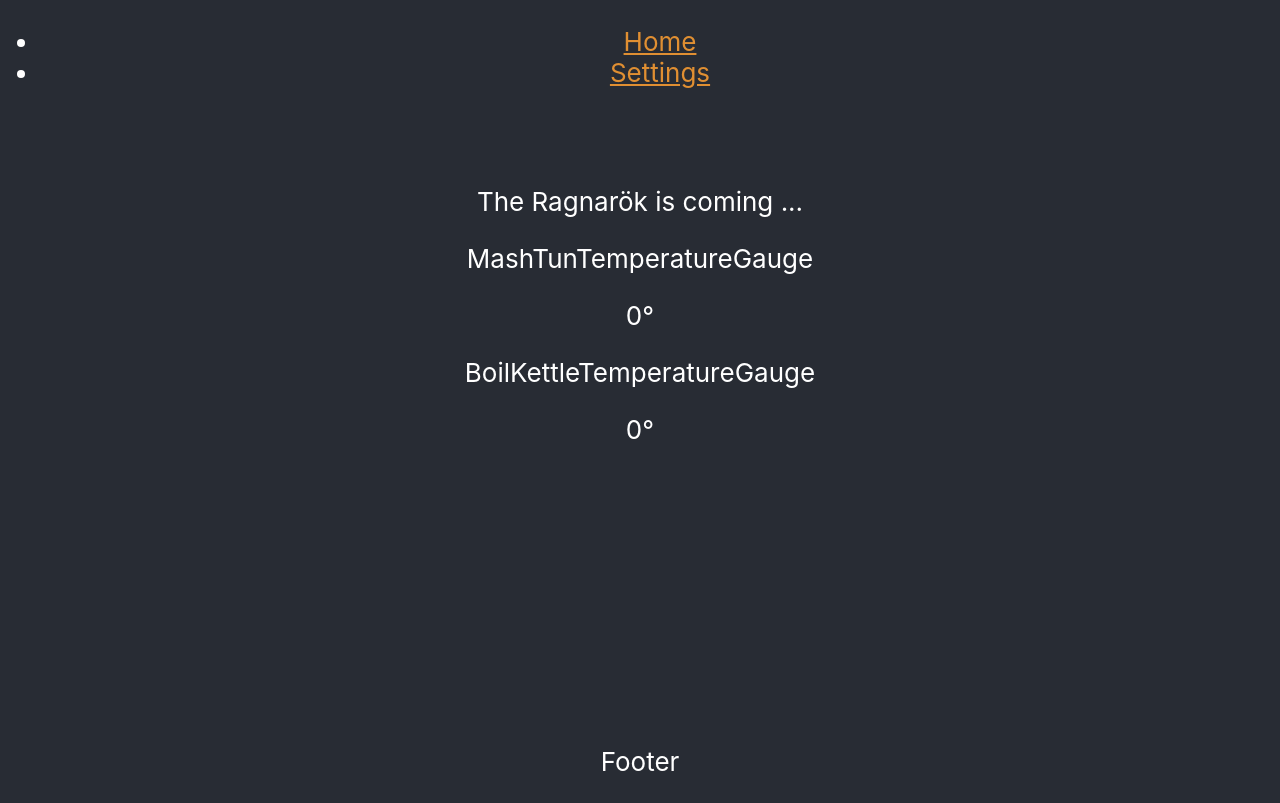
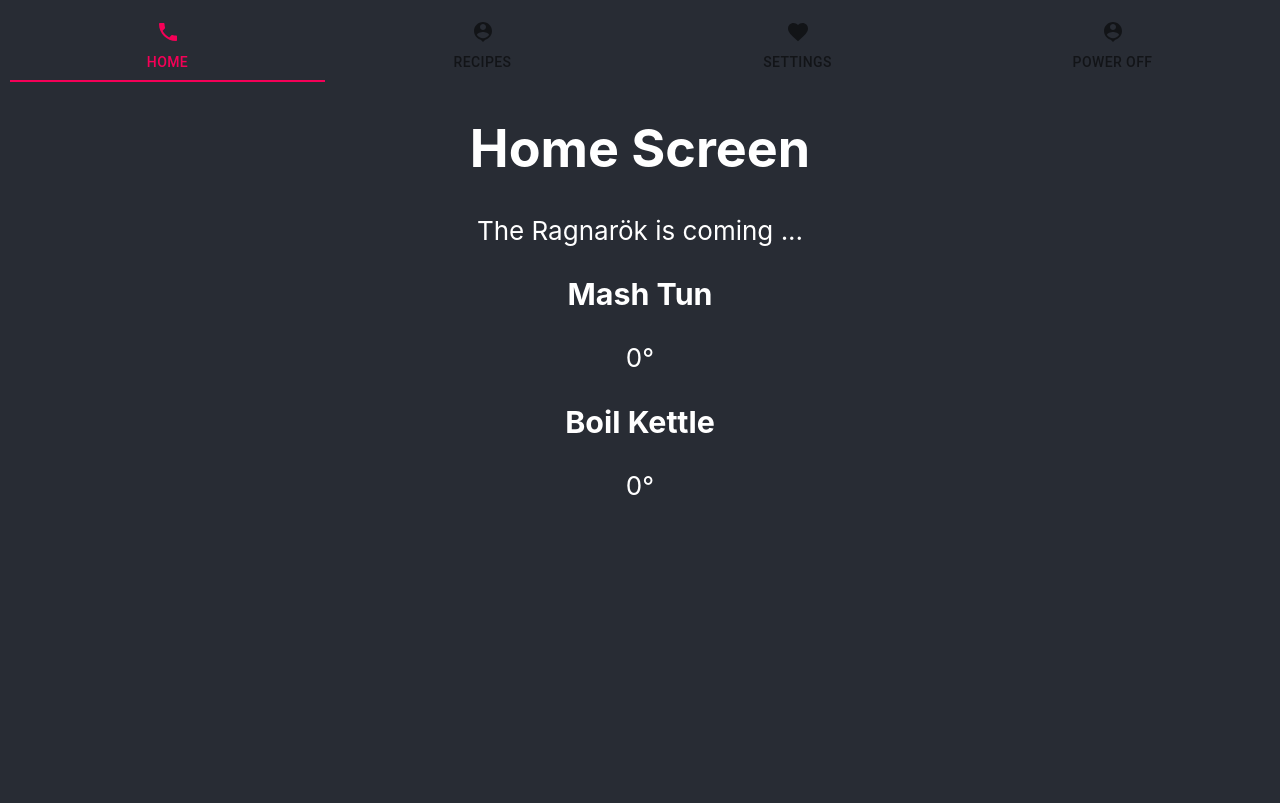
Before and after one commit to mabraidot/ragnarok, a React (Create React App) app in the folder web/app/: page / in a window 1280 px wide. Built offline with nearby package versions, Linux system fonts and the light colour scheme; no server answers.

Commit message:
Added tab navitation bar

```diff
--- a/web/app/package.json
+++ b/web/app/package.json
@@ -4,6 +4,7 @@
   "private": true,
   "dependencies": {
     "@material-ui/core": "^4.5.2",
+    "@material-ui/icons": "^4.5.1",
     "axios": "^0.19.0",
     "babel-core": "^6.26.3",
     "react": "^16.11.0",
--- a/web/app/src/App.css
+++ b/web/app/src/App.css
@@ -1,44 +1,18 @@
 .App {
   text-align: center;
+  padding: 10px;
 }
 
-.App-logo {
-  height: 40vmin;
-}
-
-.App-header {
-  background-color: #282c34;
-  min-height: 20vh;
-  display: flex;
-  flex-direction: column;
-  align-items: left;
-  justify-content: left;
+.App-menu {
   font-size: calc(10px + 2vmin);
   color: white;
 }
 
+.App-menu .MuiGrid-item {
+  padding: 10px;
+}
+
 .App-main {
-  background-color: #282c34;
-  min-height: 70vh;
-  display: flex;
-  flex-direction: column;
-  align-items: left;
-  justify-content: left;
   font-size: calc(10px + 2vmin);
   color: white;
 }
-
-.App-footer {
-  background-color: #282c34;
-  min-height: 10vh;
-  display: flex;
-  flex-direction: column;
-  align-items: center;
-  justify-content: center;
-  font-size: calc(10px + 2vmin);
-  color: white;
-}
-
-.App-link {
-  color: #09d3ac;
-}
--- a/web/app/src/App.js
+++ b/web/app/src/App.js
@@ -1,6 +1,6 @@
-import React from 'react';
+import React, { Fragment } from 'react';
 import {
-  BrowserRouter as Router,
+  BrowserRouter,
   Switch,
   Route,
   Link
@@ -9,30 +9,52 @@ import {
 import './App.css';
 import Home from './containers/Home';
 import Settings from './containers/Settings';
+import Grid from '@material-ui/core/Grid';
+import Tabs from '@material-ui/core/Tabs';
+import Tab from '@material-ui/core/Tab';
+import PhoneIcon from '@material-ui/icons/Phone';
+import FavoriteIcon from '@material-ui/icons/Favorite';
+import PersonPinIcon from '@material-ui/icons/PersonPin';
 
 function App() {
   return (
-    <Router>
+      <BrowserRouter>
         <div className="App">
-        <header className="App-header">
-          <nav>
-            <ul>
-              <li><Link to="/">Home</Link></li>
-              <li><Link to="/settings">Settings</Link></li>
-            </ul>
-          </nav>
-        </header>
-        <main className="App-main">
+          {/* <Grid container justify="center" className="App-menu">
+            <Grid item xs><Link to="/">Home</Link></Grid>
+            <Grid item xs><Link to="/recipes">Recipes</Link></Grid>
+            <Grid item xs><Link to="/settings">Settings</Link></Grid>
+            <Grid item xs><Link to="/powerOff">Power off</Link></Grid>
+          </Grid> */}
+
+          <Route
+            path="/"
+            render={({ location }) => (
+              <Fragment>
+                <Tabs
+                  value={location.pathname}
+                  // onChange={handleTabChange}
+                  variant="fullWidth"
+                  indicatorColor="secondary"
+                  textColor="secondary"
+                  aria-label="icon tabs"
+                >
+                  <Tab component={Link} value="/" to="/" label="Home" icon={<PhoneIcon />} aria-label="home" />
+                  <Tab component={Link} value="/recipes" to="/recipes" label="Recipes" icon={<PersonPinIcon />} aria-label="recipes" />
+                  <Tab component={Link} value="/settings" to="/settings" label="Settings" icon={<FavoriteIcon />} aria-label="settings" />
+                  <Tab component={Link} value="/powerOff" to="/powerOff" label="Power Off" icon={<PersonPinIcon />} aria-label="poweroff" />
+                </Tabs>
+                <Grid container justify="center" className="App-main">
                   <Switch>
                     <Route path="/settings" push component={Settings} />
                     <Route path="/" push component={Home} />
                   </Switch>
-        </main>
-        <footer className="App-footer">
-          <p>Footer</p>
-        </footer>
+                </Grid>
+              </Fragment>
+            )}
+          />
         </div>
-    </Router>
+      </BrowserRouter>
   );
 }
 
--- a/web/app/src/components/TemperatureGauge/TemperatureGauge.js
+++ b/web/app/src/components/TemperatureGauge/TemperatureGauge.js
@@ -6,6 +6,7 @@ class TemperatureGauge extends Component {
     super(props);
     this.state = {
       id: props.id,
+      title: props.title
     };
   }
 
@@ -15,7 +16,7 @@ class TemperatureGauge extends Component {
   render() {
     return(
       <div>
-        <p>{this.state.id}</p>
+        <h3>{this.state.title}</h3>
         <p>{this.props.value}°</p>
       </div>
     );
--- a/web/app/src/containers/Home/Home.js
+++ b/web/app/src/containers/Home/Home.js
@@ -38,15 +38,21 @@ class Home extends Component {
     };
   }
 
+  componentWillUnmount() {
+    const { socket } = this.state;
+    socket.close();
+  }
+
   render() {
     const { MashTunTemperatureProbe, BoilKettleTemperatureProbe } = this.state;
     return(
       <div>
+        <h1>Home Screen</h1>
         <p>
           The Ragnarök is coming ...
         </p>
-        <TemperatureGauge id='MashTunTemperatureGauge' value={MashTunTemperatureProbe} />
-        <TemperatureGauge id='BoilKettleTemperatureGauge' value={BoilKettleTemperatureProbe} />
+        <TemperatureGauge id='MashTunTemperatureGauge' title='Mash Tun' value={MashTunTemperatureProbe} />
+        <TemperatureGauge id='BoilKettleTemperatureGauge' title='Boil Kettle' value={BoilKettleTemperatureProbe} />
       </div>
     );
   }
--- a/web/app/src/containers/Settings/Settings.js
+++ b/web/app/src/containers/Settings/Settings.js
@@ -6,7 +6,7 @@ class Settings extends Component {
   render() {
     return(
       <div>
-        <h2>Settings</h2>
+        <h1>Settings</h1>
         <p>
           Settings page
         </p>
--- a/web/app/src/index.css
+++ b/web/app/src/index.css
@@ -1,16 +1,12 @@
 body {
   margin: 0;
-  font-family: -apple-system, BlinkMacSystemFont, "Segoe UI", "Roboto", "Oxygen",
+  font-family: -apple-system, BlinkMacSystemFont, "Roboto", "Segoe UI", "Oxygen",
     "Ubuntu", "Cantarell", "Fira Sans", "Droid Sans", "Helvetica Neue",
     sans-serif;
   -webkit-font-smoothing: antialiased;
   -moz-osx-font-smoothing: grayscale;
+  color: white;
   background-color: #282c34;
-}
-
-p {
-  font-size: calc(10px + 2vmin);
-  color: white;
 }
 
 a {
```
Also changed, not shown: 1 other file (tests, documents, lock files or other folders). Lines whose indentation alone changed are shown as unchanged.
